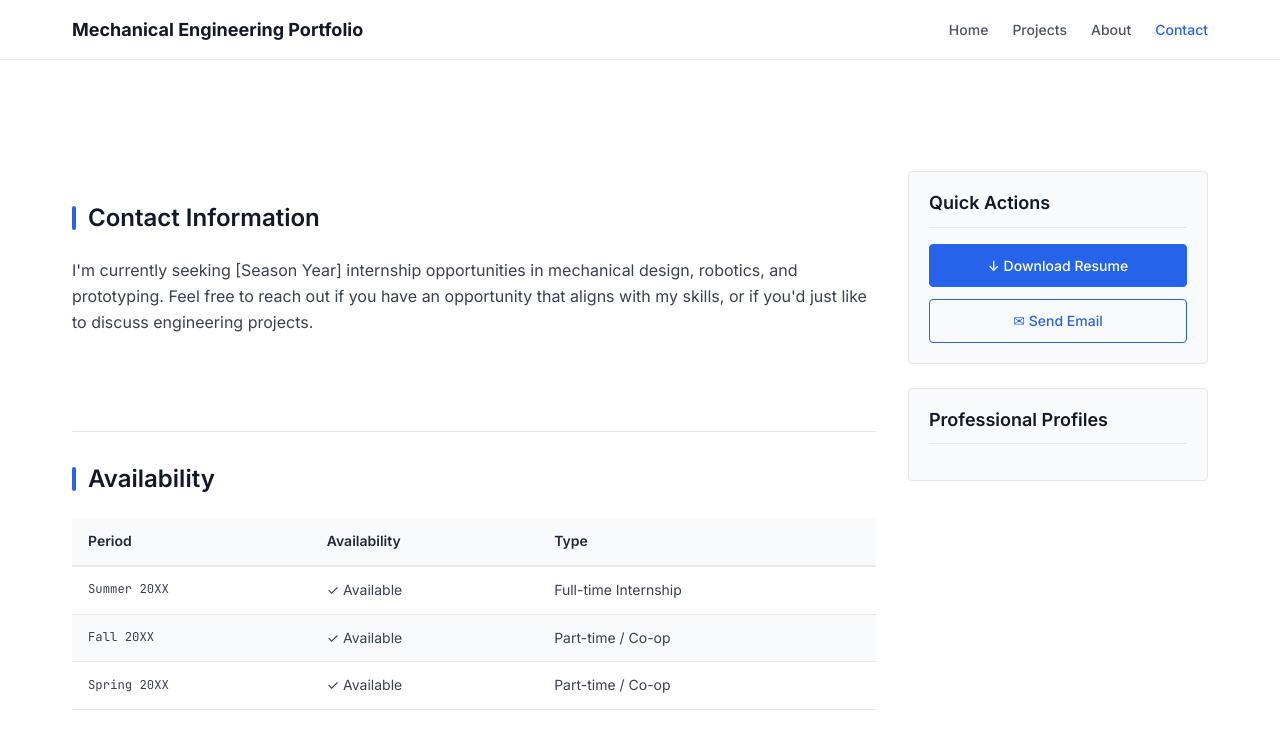
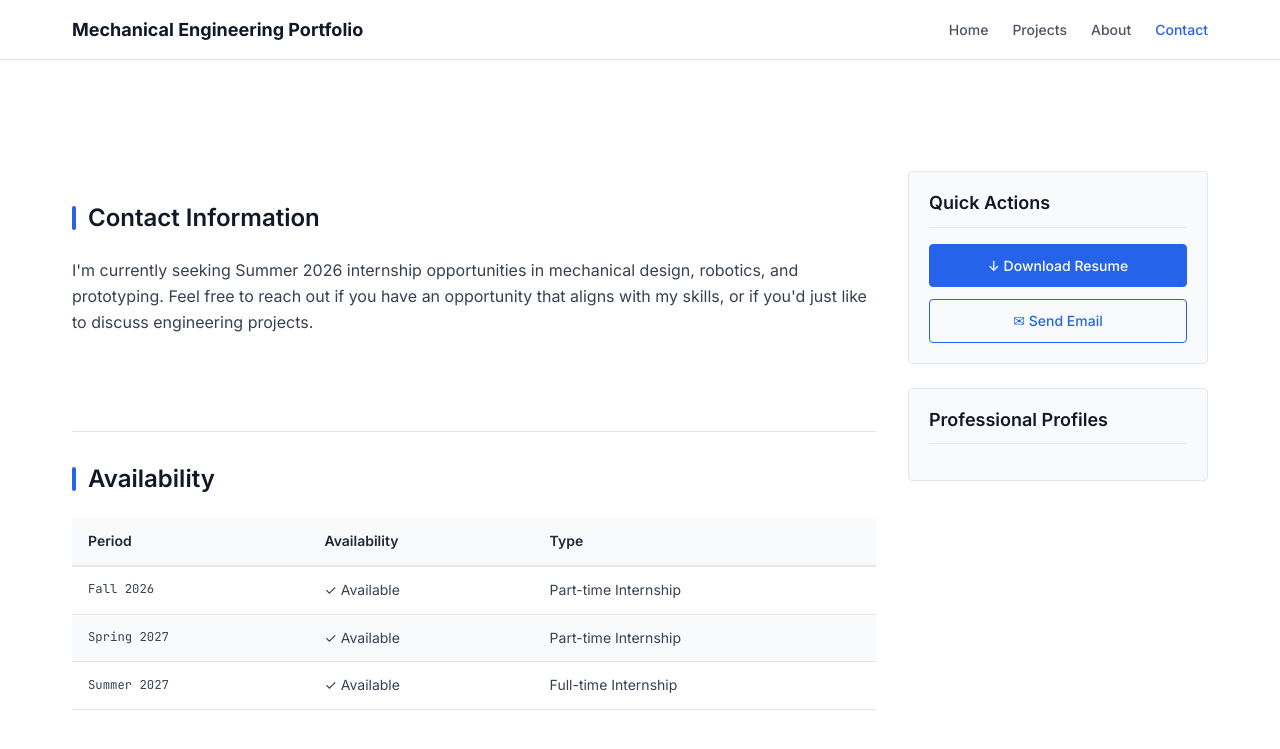
Before and after one commit to manwe-123/manwe-123.github.io, a Jekyll site: the page built from contact.html, in a window 1280 px wide and 900 px high, scrolled down 194 px. Shown: the top 749 px of the window. Built offline with Jekyll 4.4.1, drawn with Linux system fonts in a browser that asks for light colours.

Commit message:
Update contact information and links

```diff
--- a/contact.html
+++ b/contact.html
@@ -23,7 +23,7 @@ title: Contact
           <h2 class="section-title">Contact Information</h2>
           <div class="section-content">
             <p style="margin-bottom: 2rem;">
-              I'm currently seeking [Season Year] internship opportunities in mechanical design,
+              I'm currently seeking Summer 2026 internship opportunities in mechanical design,
               robotics, and prototyping. Feel free to reach out if you have an opportunity that
               aligns with my skills, or if you'd just like to discuss engineering projects.
             </p>
@@ -58,7 +58,7 @@ title: Contact
               <div style="padding: 1.5rem; background-color: #f9fafb; border: 1px solid #e5e7eb; border-radius: 6px;">
                 <div style="font-size: 1.5rem; margin-bottom: 0.5rem;">💼</div>
                 <h4 style="margin-bottom: 0.5rem; font-size: 1rem;">LinkedIn</h4>
-                <a href="https://linkedin.com/in/{{ site.linkedin_username }}" target="_blank" rel="noopener" style="color: #2563eb;">
+                <a href="https://linkedin.com/in/manwecastro" target="_blank" rel="noopener" style="color: #2563eb;">
                   linkedin.com/in/{{ site.linkedin_username }}
                 </a>
               </div>
@@ -82,19 +82,19 @@ title: Contact
               </thead>
               <tbody>
                 <tr>
-                  <td class="mono">Summer 20XX</td>
+                  <td class="mono">Fall 2026</td>
+                  <td>✓ Available</td>
+                  <td>Part-time Internship</td>
+                </tr>
+                <tr>
+                  <td class="mono">Spring 2027</td>
+                  <td>✓ Available</td>
+                  <td>Part-time Internship</td>
+                </tr>
+                <tr>
+                  <td class="mono">Summer 2027</td>
                   <td>✓ Available</td>
                   <td>Full-time Internship</td>
-                </tr>
-                <tr>
-                  <td class="mono">Fall 20XX</td>
-                  <td>✓ Available</td>
-                  <td>Part-time / Co-op</td>
-                </tr>
-                <tr>
-                  <td class="mono">Spring 20XX</td>
-                  <td>✓ Available</td>
-                  <td>Part-time / Co-op</td>
                 </tr>
               </tbody>
             </table>
@@ -113,7 +113,7 @@ title: Contact
             <a href="{{ site.resume_url | default: '/assets/resume.pdf' | relative_url }}" class="btn btn-primary" download style="text-align: center;">
               ↓ Download Resume
             </a>
-            <a href="mailto:{{ site.email }}" class="btn btn-outline" style="text-align: center;">
+            <a href="mailto:{{ manwe123@asu.edu }}" class="btn btn-outline" style="text-align: center;">
               ✉ Send Email
             </a>
           </div>
@@ -125,14 +125,14 @@ title: Contact
           <ul class="specs-list">
             {% if site.github_username %}
             <li class="spec-item">
-              <a href="https://github.com/{{ site.github_username }}" target="_blank" rel="noopener" class="spec-label">
+              <a href="https://github.com/{{manwe-123}}" target="_blank" rel="noopener" class="spec-label">
                 GitHub →
               </a>
             </li>
             {% endif %}
             {% if site.linkedin_username %}
             <li class="spec-item">
-              <a href="https://linkedin.com/in/{{ site.linkedin_username }}" target="_blank" rel="noopener" class="spec-label">
+              <a href="https://linkedin.com/in/manwecastro" target="_blank" rel="noopener" class="spec-label">
                 LinkedIn →
               </a>
             </li>
```
